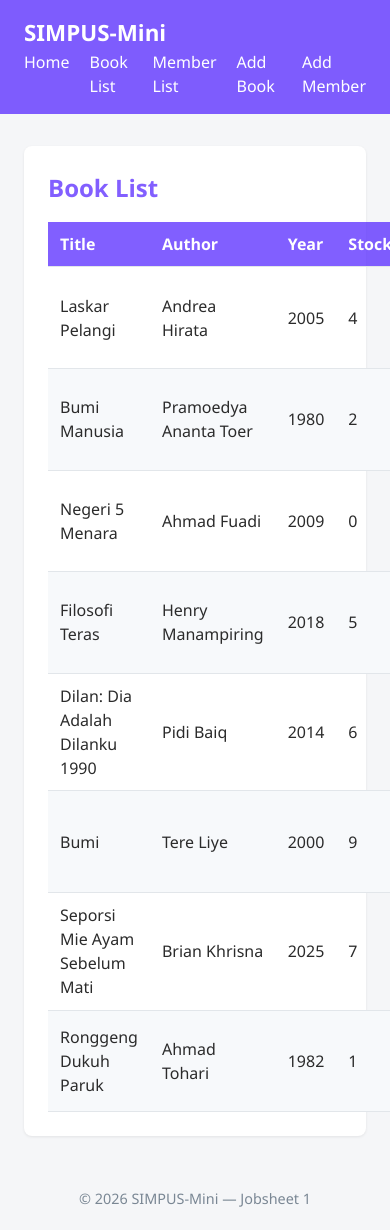
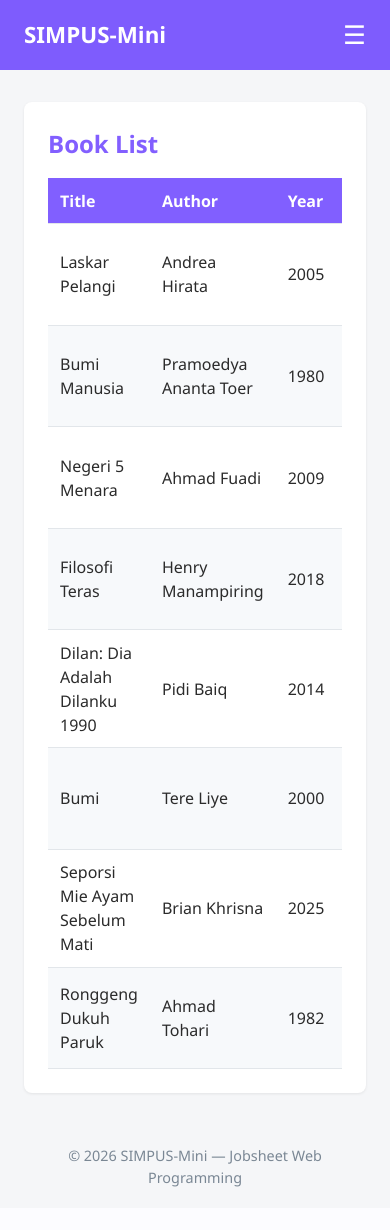
Before and after one commit to Hisyam-Rana/PemrogamanWEB_SIB2G_RAFA_HISYAM_NAWWAF, a PHP site: page /books/list.html in a window 390 px wide; the page is wider, and only the part inside the window is pictured. After the commit the page ends 1187 px from the top of that part, so only its background shows below. Run offline with PHP 8.4, Linux system fonts and the light colour scheme.

Commit message:
Jobsheet-03 Updated

```diff
--- a/My Website/Login/RegisterNewMember.html
+++ b/My Website/Login/RegisterNewMember.html
@@ -2,11 +2,15 @@
 <html lang="en">
 <head>
     <meta charset="UTF-8">
+    <meta name="viewport" content="width=device-width, initial-scale=1">
     <title>SIMPUS-Mini - Register New Member</title>
+    <link rel="stylesheet" href="../assets/css/style.css">
 </head>
 <body>
     <header>
         <h1>SIMPUS-Mini</h1>
+        <input type="checkbox" id="nav-toggle" class="nav-toggle">
+        <label for="nav-toggle" class="nav-toggle-label">&#9776;</label>
         <nav>
             <ul>
                 <li><a href="index.html">Home</a></li>
@@ -70,7 +74,7 @@
     <hr>
 
     <footer>
-        <p>&copy; 2026 SIMPUS-Mini &mdash; Jobsheet</p>
+        <p>&copy; 2026 SIMPUS-Mini &mdash; Jobsheet Web Programming</p>
     </footer>
 
 </body>
--- a/My Website/assets/css/style.css
+++ b/My Website/assets/css/style.css
@@ -190,3 +190,65 @@ footer {
     color: #7a8794;
     font-size: 0.9rem;
 }
+
+/* ===== Responsive Table ===== */
+.table-responsive {
+    overflow-x: auto;
+}
+
+/* ===== Hamburger Menu (checkbox hack) ===== */
+.nav-toggle {
+    display: none;
+}
+
+.nav-toggle-label {
+    display: none;
+    font-size: 1.6rem;
+    color: #fff;
+    cursor: pointer;
+}
+
+/* ===== Responsive Breakpoints ===== */
+
+/* Tablet ke bawah */
+@media (max-width: 768px) {
+    main section:nth-of-type(2) {
+        grid-template-columns: repeat(2, 1fr);
+    }
+}
+
+/* Mobile */
+@media (max-width: 480px) {
+    header {
+        position: relative;
+    }
+
+    .nav-toggle-label {
+        display: block;
+    }
+
+    header nav {
+        display: none;
+        width: 100%;
+        order: 3;
+        margin-top: 1rem;
+    }
+
+    .nav-toggle:checked ~ nav {
+        display: block;
+    }
+
+    header nav ul {
+        flex-direction: column;
+        gap: 0.75rem;
+    }
+
+    main section:nth-of-type(2) {
+        grid-template-columns: 1fr;
+    }
+
+    form input,
+    form select {
+        max-width: 100%;
+    }
+}
--- a/My Website/books/add.html
+++ b/My Website/books/add.html
@@ -2,12 +2,15 @@
 <html lang="en">
 <head>
     <meta charset="UTF-8">
+    <meta name="viewport" content="width=device-width, initial-scale=1">
     <title>SIMPUS-Mini | Add Book</title>
     <link rel="stylesheet" href="../assets/css/style.css">
 </head>
 <body>
     <header>
         <h1>SIMPUS-Mini</h1>
+        <input type="checkbox" id="nav-toggle" class="nav-toggle">
+        <label for="nav-toggle" class="nav-toggle-label">&#9776;</label>
         <nav>
             <ul>
                 <li><a href="../index.html">Home</a></li>
@@ -59,7 +62,7 @@
     </main>
 
     <footer>
-        <p>&copy; 2026 SIMPUS-Mini &mdash; Jobsheet 1</p>
+        <p>&copy; 2026 SIMPUS-Mini &mdash; Jobsheet Web Programming</p>
     </footer>
 </body>
 </html>
--- a/My Website/books/list.html
+++ b/My Website/books/list.html
@@ -2,12 +2,15 @@
 <html lang="en">
 <head>
     <meta charset="UTF-8">
+    <meta name="viewport" content="width=device-width, initial-scale=1">
     <title>SIMPUS-Mini | Book List</title>
     <link rel="stylesheet" href="../assets/css/style.css">
 </head>
 <body>
     <header>
         <h1>SIMPUS-Mini</h1>
+        <input type="checkbox" id="nav-toggle" class="nav-toggle">
+        <label for="nav-toggle" class="nav-toggle-label">&#9776;</label>
         <nav>
             <ul>
                 <li><a href="../index.html">Home</a></li>
@@ -22,6 +25,7 @@
     <main>
         <section>
             <h2>Book List</h2>
+            <div class="table-responsive">
             <table>
                 <thead>
                     <tr>
@@ -123,11 +127,12 @@
                     </tr>
                 </tbody>
             </table>
+            </div>
         </section>
     </main>
 
     <footer>
-        <p>&copy; 2026 SIMPUS-Mini &mdash; Jobsheet 1</p>
+        <p>&copy; 2026 SIMPUS-Mini &mdash; Jobsheet Web Programming</p>
     </footer>
 </body>
 </html>
--- a/My Website/index.html
+++ b/My Website/index.html
@@ -2,12 +2,15 @@
 <html lang="en">
 <head>
     <meta charset="UTF-8">
+    <meta name="viewport" content="width=device-width, initial-scale=1">
     <title>SIMPUS-Mini | Home</title>
     <link rel="stylesheet" href="assets/css/style.css">
 </head>
 <body>
     <header>
         <h1>SIMPUS-Mini</h1>
+        <input type="checkbox" id="nav-toggle" class="nav-toggle">
+        <label for="nav-toggle" class="nav-toggle-label">&#9776;</label>
         <nav>
             <ul>
                 <li><a href="index.html">Home</a></li>
@@ -47,7 +50,7 @@
     </main>
 
     <footer>
-        <p>&copy; 2026 SIMPUS-Mini &mdash; Jobsheet 1</p>
+        <p>&copy; 2026 SIMPUS-Mini &mdash; Jobsheet Web Programming</p>
     </footer>
 </body>
 </html>
--- a/My Website/members/add.html
+++ b/My Website/members/add.html
@@ -2,12 +2,15 @@
 <html lang="en">
 <head>
     <meta charset="UTF-8">
+    <meta name="viewport" content="width=device-width, initial-scale=1">
     <title>SIMPUS-Mini | Add Member</title>
     <link rel="stylesheet" href="../assets/css/style.css">
 </head>
 <body>
     <header>
         <h1>SIMPUS-Mini</h1>
+        <input type="checkbox" id="nav-toggle" class="nav-toggle">
+        <label for="nav-toggle" class="nav-toggle-label">&#9776;</label>
         <nav>
             <ul>
                 <li><a href="../index.html">Home</a></li>
@@ -51,7 +54,7 @@
     </main>
 
     <footer>
-        <p>&copy; 2026 SIMPUS-Mini &mdash; Jobsheet 1</p>
+        <p>&copy; 2026 SIMPUS-Mini &mdash; Jobsheet Web Programming</p>
     </footer>
 </body>
 </html>
```
Also changed, not shown: My Website/members/list.html (+10 -5 lines).
